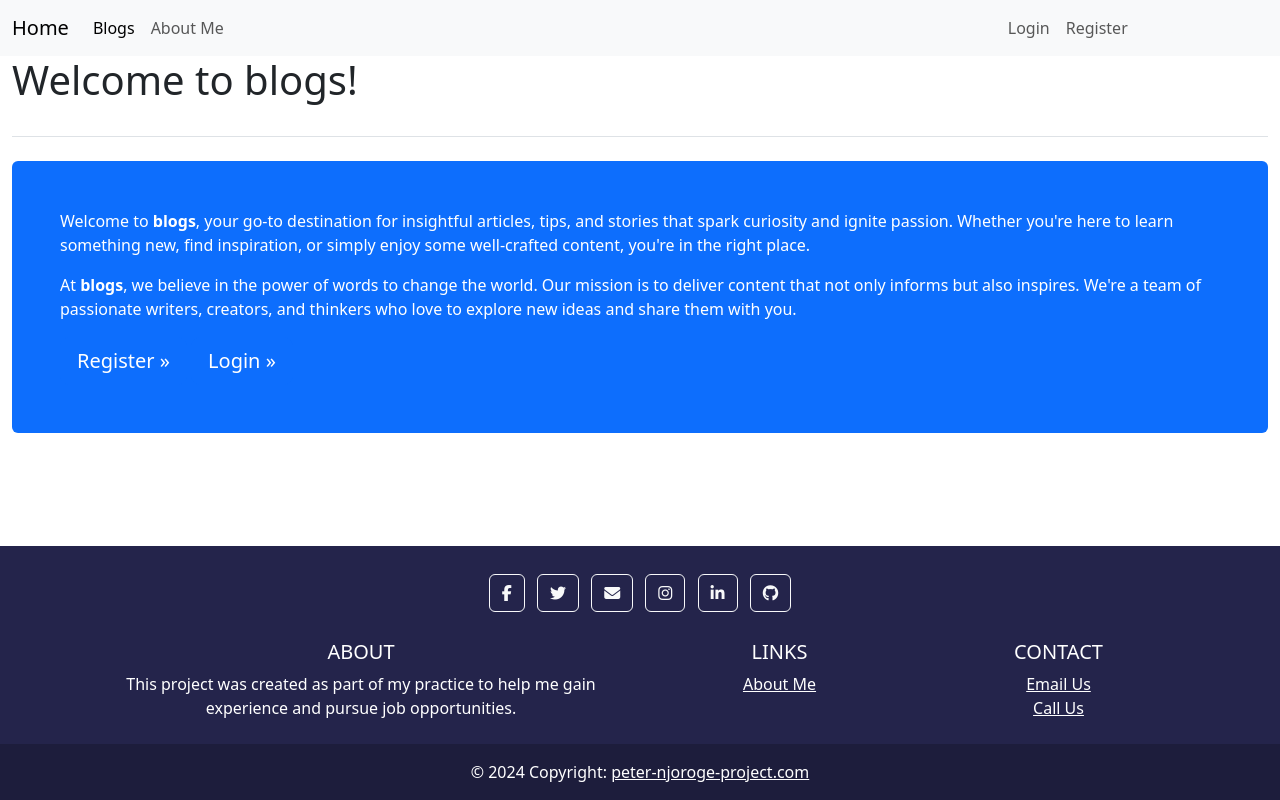
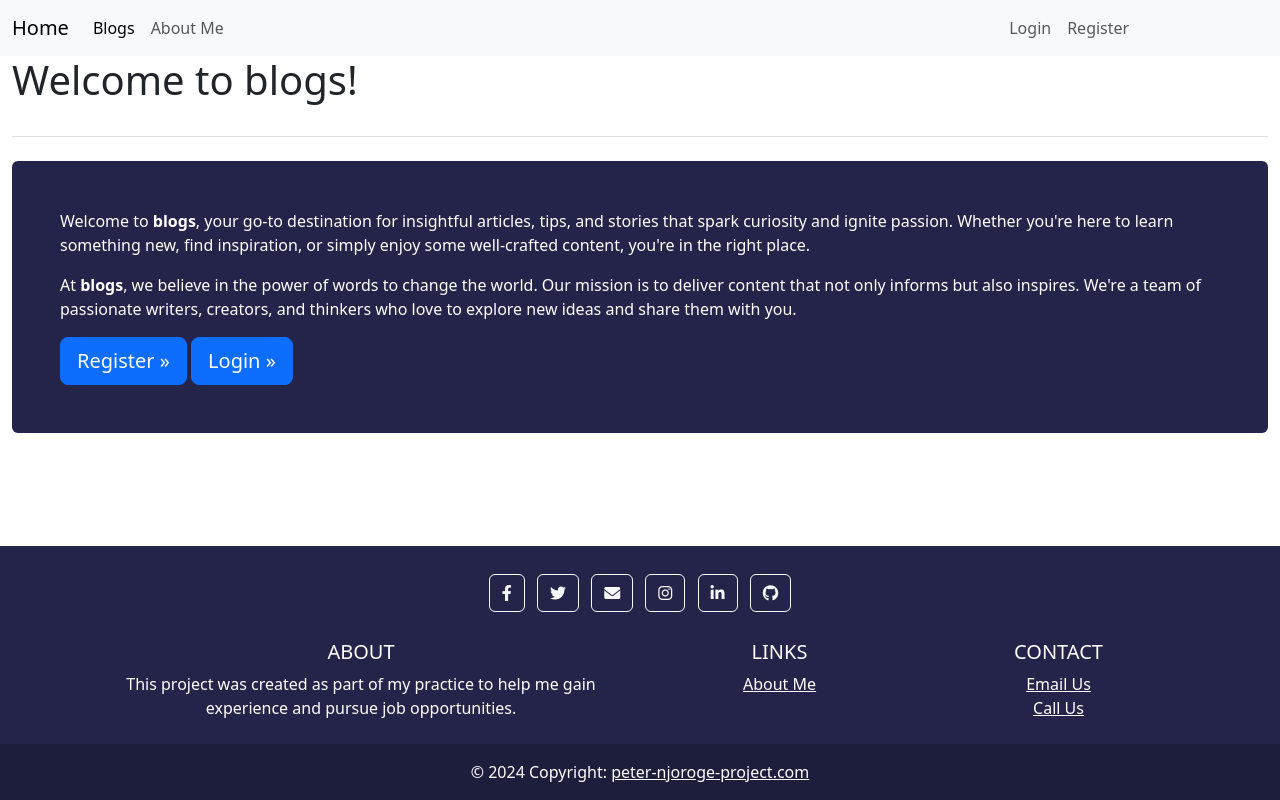
Before and after one commit to Njoro90260/blogs, a Django app: page / in a window 1280 px wide. Run offline with Django 4.2, Linux system fonts and the light colour scheme; some libraries are stand-ins or nearby versions.

Commit message:
fixed change theme bug

```diff
--- a/blogs/templates/blogs/base.html
+++ b/blogs/templates/blogs/base.html
@@ -168,8 +168,7 @@
 
 {% endblock footer %}
 
-    <!-- Add Font Awesome icons for social media (optional) -->
-    <script src="https://kit.fontawesome.com/a076d05399.js"></script>
+    {% comment %} <script src="https://kit.fontawesome.com/a076d05399.js"></script> {% endcomment %}
 
     {% bootstrap_javascript %}
 
@@ -177,7 +176,6 @@
         document.addEventListener("DOMContentLoaded", function () {
             const themeSwitch = document.getElementById('theme-switch');
             let theme = "{{ request.session.theme }}";
-a
             // Function to toggle the theme
             function toggleTheme() {
                 theme = theme === "dark" ? "light" : "dark";
--- a/blogs/templates/blogs/index.html
+++ b/blogs/templates/blogs/index.html
@@ -6,7 +6,7 @@
 <h1 class="mb-4">Welcome to blogs!</h1>
 {% endblock page_header %}
 {% block content %}
-<div class="mt-4 p-5 bg-primary text-white rounded">
+<div class="mt-4 p-5  text-white rounded" style="background-color: rgb(36, 36, 75);">
     <p>Welcome to <strong>blogs</strong>,
         your go-to destination for insightful articles, tips,
         and stories that spark curiosity and ignite passion. Whether
```
Also changed, not shown: db.sqlite3.
